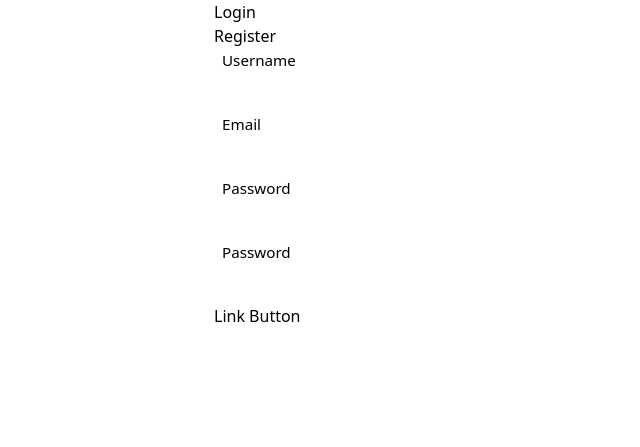
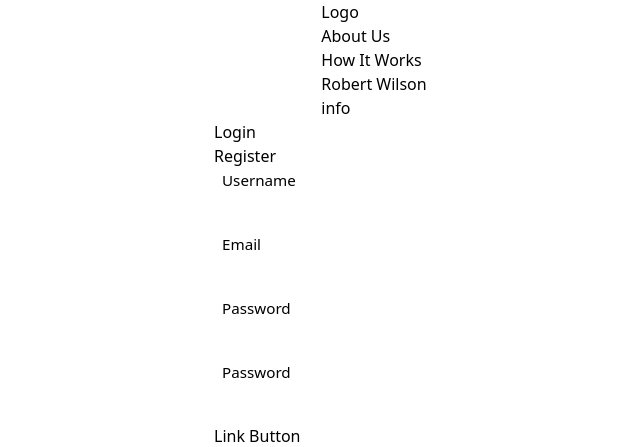
Before and after one commit to LaurierCS/CodingJourney, a Django app: template templates/app/loginregister_page.html in a window 1280 px wide. Shown: the top 447 px of the page, without its empty margins (266-906 px from the left). Run offline with Django 3.2, Linux system fonts and the light colour scheme; the template is opened without the code that fills it: most values are stand-ins (such as "Sample title", 1, 10 or a date in 2020); form fields are guessed from the names that the template uses; style sheets or scripts are compiled from the project's sources.

Commit message:
add changes to navbar

```diff
--- a/app/views.py
+++ b/app/views.py
@@ -42,7 +42,6 @@
             password = request.POST.get('password')
 
             user = authenticate(request, username=username, password=password)
-
             if user is not None:
                 login(request, user)
                 return redirect('homepage')
--- a/templates/app/landingpage.html
+++ b/templates/app/landingpage.html
@@ -31,7 +31,7 @@
 {% comment %}
   This anchor is needed because when going directly to the section the title will be blocked by the navbar since its position is fixed.
 {% endcomment %}
-<a id="how_it_works"></a>
+<a id="how_it_works" name="how_it_works"></a>
 <section id="how_it_works_section" class="w-full relative">
   <article class="w-1/2 m-auto">
     <h2 class="text-[3rem] mt-20 mb-15 text-left w-fit">How it Works</h2>
--- a/templates/app/loginregister_page.html
+++ b/templates/app/loginregister_page.html
@@ -50,7 +50,7 @@
           </div>
         </div>
         <!-- The end of container for input box -->
-        {% include 'components/button.html' %}
+
       </form>
     </div>
 
@@ -88,28 +88,7 @@
         {% include 'components/button.html' %}
       </form>
     </div>
-    <!-- register page -->
-    <!-- <div>
-      <form method="POST" action="">
-        {% csrf_token %}
-        {{form.username.label}}
-        {{form.username}}
-        {{form.email.label}}
-        {{form.email}}
-        {{form.password1.label}}
-        {{form.password1}}
-        {{form.password2.label}}
-        {{form.password2}}
-
-        <input type="submit" value="Create User" />
-      </form>
-      <p>Already signed up?</p>
-      <a href="{% url 'login' %}">Login</a>
-    </div> -->
     {% endif %}
-    <!-- register page -->
-
-
 
     <!-- show the error message here -->
     {% if messages %}
--- a/templates/base.html
+++ b/templates/base.html
@@ -20,7 +20,7 @@
       while still have the default look on other pages when it is not replaced.
      -->
     {% block nav %}
-      <!-- {% include "components/navbar.html"%} -->
+      {% include "components/navbar.html"%}
     {% endblock nav %}
 
     {% block content %}
--- a/templates/components/navbar.html
+++ b/templates/components/navbar.html
@@ -4,17 +4,38 @@
 
   {%if alternate %}
     <ul class="flex justify-end items-center my-0 mx-auto w-11/12 h-full text-rice-white list-none">
-      <li class="mx-10 cursor-pointer opacity-70 hover:opacity-100""><a href="#about_us">About Us</a></li>
-      <li class="mx-10 cursor-pointer opacity-70 hover:opacity-100""><a href="#how_it_works">How It Works</a></li>
-      <li class="mx-10 cursor-pointer"><a href="#"><button  class="bg-dark-gradient py-2 px-4 rounded-md">Log In</button></a></li>
+      <li class="mx-10 cursor-pointer opacity-70 hover:opacity-100"><a href="#about_us">About Us</a></li>
+      <li class="mx-10 cursor-pointer opacity-70 hover:opacity-100"><a href="#how_it_works">How It Works</a></li>
+      <li class="mx-10 cursor-pointer"><a href="{% url 'login' %}"><button  class="bg-dark-gradient py-2 px-4 rounded-md">Log In</button></a></li>
     </ul>
   {% else %}
-  <ul class="flex justify-between items-center my-0 mx-auto w-11/12 h-full text-rice-white list-none">
+  <!-- nav -->
+  <!-- nav-container -->
+  <div class="flex justify-between items-center w-11/12 h-full my-0 mx-auto text-lg">
+    <!-- links: logo, how, about -->
+    <ul class="flex justify-start items-center h-20">
+      <li class="mx-10 cursor-pointer opacity-70 hover:opacity-100"><a href="{% url 'landing_page' %}">Logo</a></li>
+      <li class="mx-10 cursor-pointer opacity-70 hover:opacity-100"><a href="{% url 'landing_page' %}">About Us</a></li>
+      <li class="mx-10 cursor-pointer opacity-70 hover:opacity-100"><a href="{% url 'landing_page'%}">How It Works</a></li>
+    </ul>
+    <!-- end of links -->
+    <!-- profile: img, profile-info(name, info) -->
+    <div class="flex justify-start items-center h-20">
+      <div class="border-white border-2 rounded-full w-10 h-10 bg-white"></div>
+      <div class="mx-10">
+        <p class="cursor-pointer opacity-70 hover:opacity-100">Robert Wilson</p>
+        <p class="cursor-pointer opacity-70 hover:opacity-100">info</p>
+      </div>
+    </div>
+    <!-- end of profile -->
+  </div>
+  <!-- end of container -->
+  <!-- <ul class="flex justify-between items-center my-0 mx-auto w-11/12 h-full text-rice-white list-none">
     <li>Home</li>
     <li>How It Works</li>
     <li>About Us</li>
     <li>Resource</li>
-  </ul>
+  </ul> -->
   {% endif %}
 
   {% comment %} <!-- if the user is not authenticate, then don't show the logout button -->
```
Also changed, not shown: db.sqlite3.
